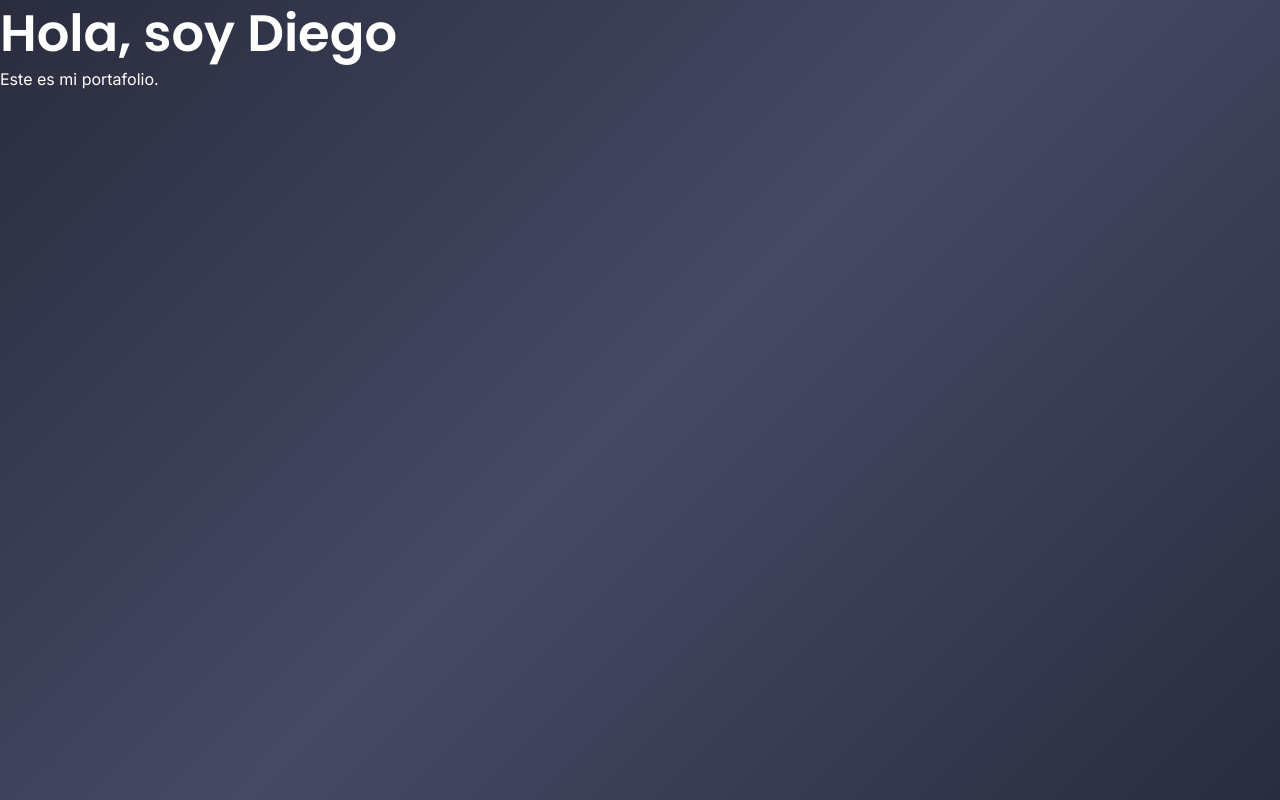
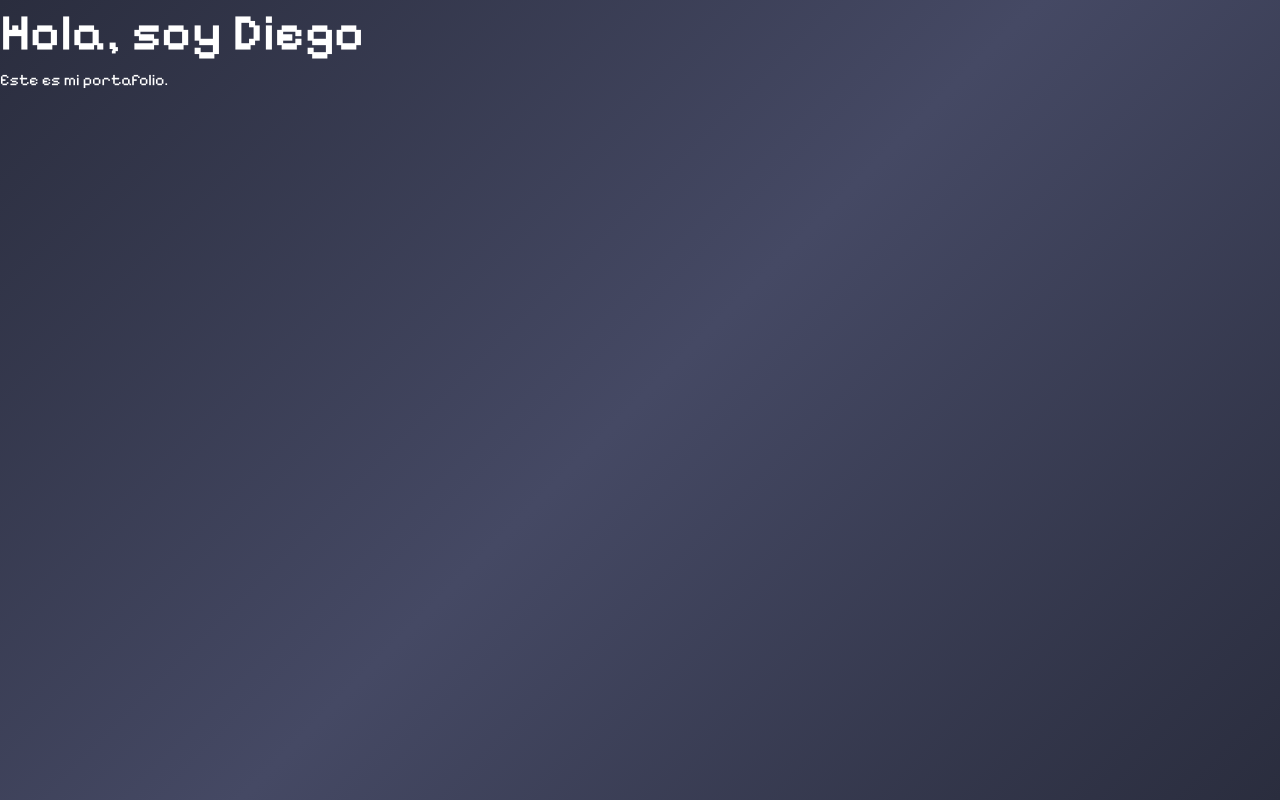
Before and after one commit to LeivaDiego/Web-Portafolio, a React (Vite) app: page / in a window 1280 px wide. Built offline with nearby package versions, Linux system fonts and the light colour scheme.

Commit message:
style: pixelify sans font

```diff
--- a/src/styles/GlobalStyles.jsx
+++ b/src/styles/GlobalStyles.jsx
@@ -2,7 +2,7 @@ import { Global, css } from '@emotion/react';
 import { theme } from './theme';
 
 const globalStyles = css`
-  @import url('https://fonts.googleapis.com/css2?family=Inter:wght@400;500;600;700&family=Poppins:wght@500;600;700&display=swap');
+  @import url('https://fonts.googleapis.com/css2?family=Pixelify+Sans:wght@400..700&display=swap');
 
   *, *::before, *::after {
     margin: 0;
@@ -73,7 +73,6 @@ const globalStyles = css`
     position: relative;
   }
 
-  /* Scrollbar y screen reader only */
   ::-webkit-scrollbar {
     width: 10px;
   }
--- a/src/styles/theme.js
+++ b/src/styles/theme.js
@@ -23,8 +23,8 @@ export const theme = {
     }
   },
   fonts: {
-    body: "'Inter', sans-serif",
-    heading: "'Poppins', sans-serif",
+    body: "'Pixelify Sans', sans-serif",
+    heading: "'Pixelify Sans', sans-serif",
   },
   breakpoints: {
     sm: '640px',
```
